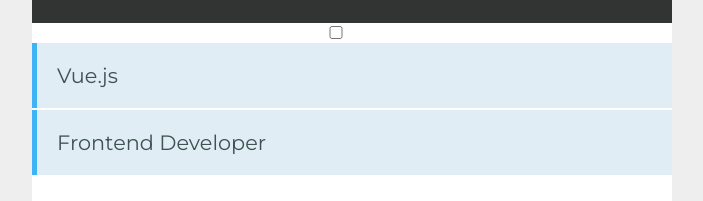
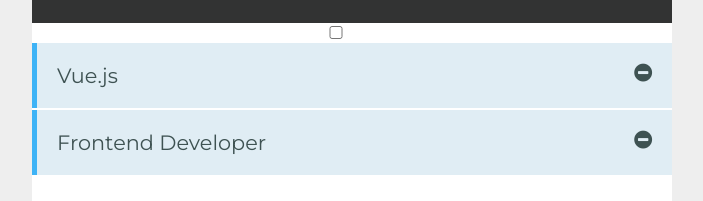
Before and after one commit to MrTato/LearnVueIn65Minutes, a Vue app: page / in a window 1280 px wide. Shown: the part 150-351 px from the top of the page, without its empty margins (288-991 px from the left). Built offline with nearby package versions, Linux system fonts and the light colour scheme; a small style sheet from the web is missing.

Commit message:
Delete added

```diff
--- a/src/App.vue
+++ b/src/App.vue
@@ -21,6 +21,8 @@
 </script>
 
 <style>
+@import url("https://fonts.googleapis.com/css?family=Montserrat:400,700");
+
 body {
   background-color: #eeeeee;
   font-family: "Montserrat", "sans-serif";
--- a/src/components/Skills.vue
+++ b/src/components/Skills.vue
@@ -28,6 +28,7 @@
         <transition-group name="list" enter-active-class="animated bounceInUp" leave-active-class="animated bounceOutDown">
           <li v-for="(data, index) in skills" :key="index">
             {{ data.skill }}
+            <i class="fa fa-minus-circle" v-on:click="remove(index)"></i>
           </li>
         </transition-group>
       </ul>
@@ -58,6 +59,9 @@
         }
       });
     },
+    remove(id) {
+      this.skills.splice(id, 1);
+    }
   },
 };
 </script>
@@ -65,7 +69,7 @@
 <!-- Add "scoped" attribute to limit CSS to this component only -->
 <style scoped>
 @import "https://cdn.jsdelivr.net/npm/animate.css@3.5.1";
-@import url("https://fonts.googleapis.com/css?family=Montserrat:400,700");
+@import "https://maxcdn.bootstrapcdn.com/font-awesome/4.7.0/css/font-awesome.min.css";
 
 #app {
   font-family: Avenir, Helvetica, Arial, sans-serif;
@@ -142,4 +146,9 @@
     transform: scale(1);
   }
 }
+
+i {
+  float: right;
+  cursor: pointer;
+}
 </style>
```
